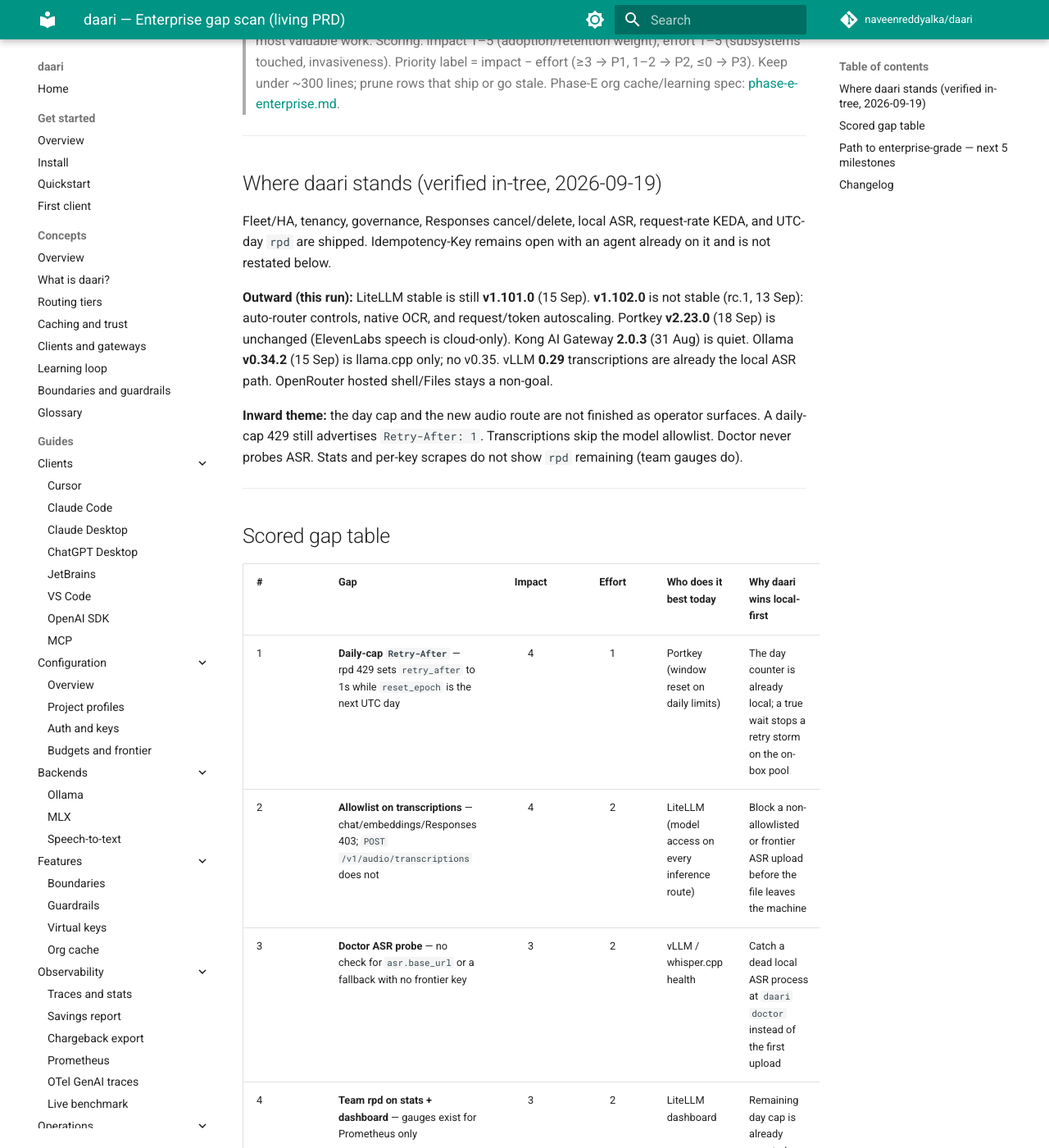
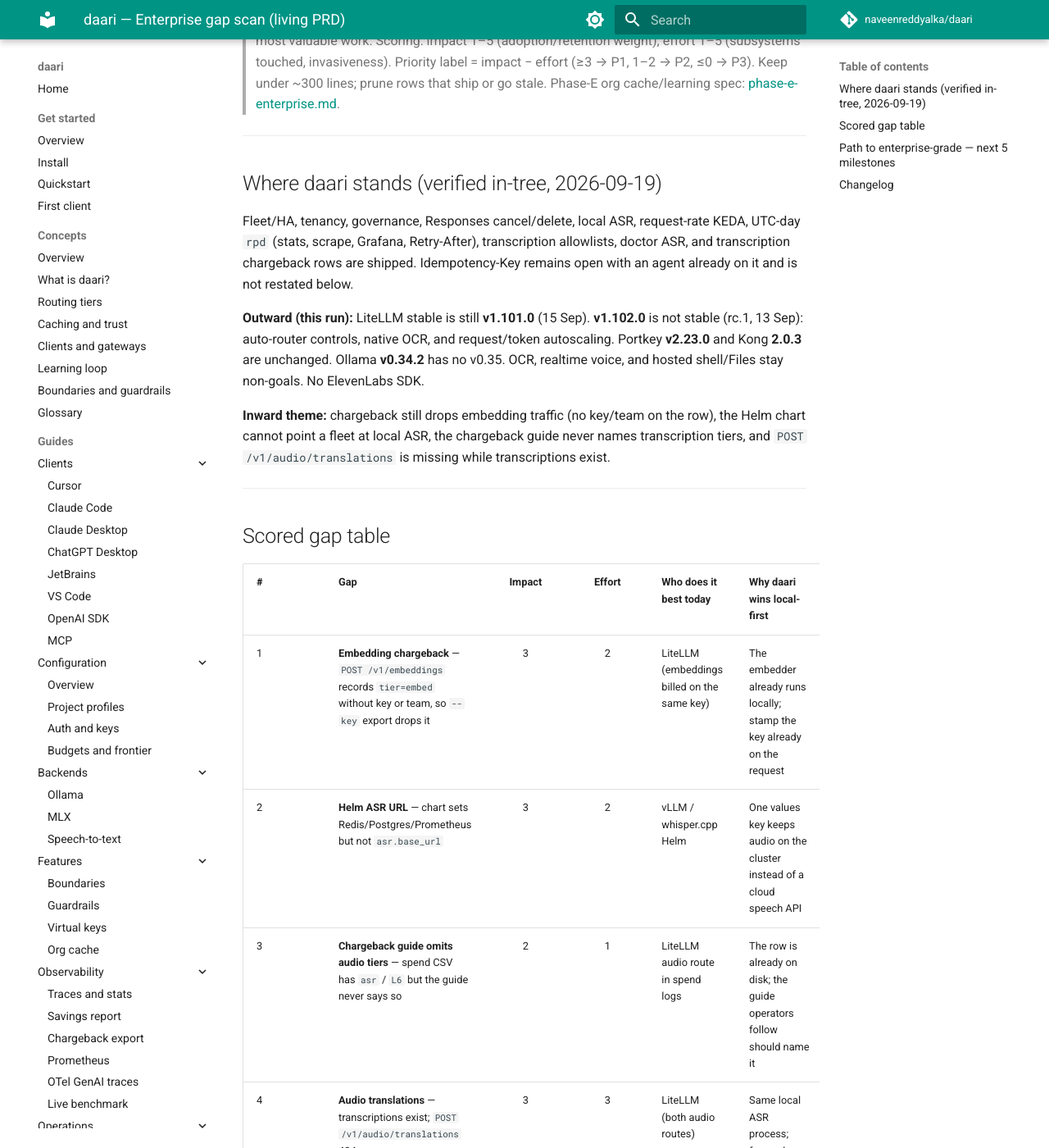
Before and after one commit to naveenreddyalka/daari, an MkDocs documentation site: the page built from docs/prd/ENTERPRISE.md, in a window 1280 px wide and 1400 px high, scrolled down 219 px. Shown: the whole window at 82% size. Built offline with MkDocs 1.6.1 and Material for MkDocs 9.7.7, drawn with Linux system fonts in a browser that asks for light colours; comment, search, counter and statistics services are not loaded; some of the changed text lies outside the part shown.

Commit message:
docs(prd): refresh enterprise gap scan after rpd and ASR drain (#759)
The day-cap and transcription operator surfaces shipped, so the scan moves to embedding chargeback, Helm ASR, and translations.

Co-authored-by: daari-autodev <autodev@users.noreply.github.com>
Co-authored-by: Cursor <cursoragent@cursor.com>

```diff
--- a/docs/prd/ENTERPRISE.md
+++ b/docs/prd/ENTERPRISE.md
@@ -14,21 +14,21 @@
 ## Where daari stands (verified in-tree, 2026-09-19)
 
 Fleet/HA, tenancy, governance, Responses cancel/delete, local ASR,
-request-rate KEDA, and UTC-day `rpd` are shipped. Idempotency-Key remains
-open with an agent already on it and is not restated below.
+request-rate KEDA, UTC-day `rpd` (stats, scrape, Grafana, Retry-After),
+transcription allowlists, doctor ASR, and transcription chargeback rows
+are shipped. Idempotency-Key remains open with an agent already on it and
+is not restated below.
 
 **Outward (this run):** LiteLLM stable is still **v1.101.0** (15 Sep).
 **v1.102.0** is not stable (rc.1, 13 Sep): auto-router controls, native OCR,
-and request/token autoscaling. Portkey **v2.23.0** (18 Sep) is unchanged
-(ElevenLabs speech is cloud-only). Kong AI Gateway **2.0.3** (31 Aug) is
-quiet. Ollama **v0.34.2** (15 Sep) is llama.cpp only; no v0.35. vLLM **0.29**
-transcriptions are already the local ASR path. OpenRouter hosted shell/Files
-stays a non-goal.
+and request/token autoscaling. Portkey **v2.23.0** and Kong **2.0.3** are
+unchanged. Ollama **v0.34.2** has no v0.35. OCR, realtime voice, and hosted
+shell/Files stay non-goals. No ElevenLabs SDK.
 
-**Inward theme:** the day cap and the new audio route are not finished as
-operator surfaces. A daily-cap 429 still advertises `Retry-After: 1`.
-Transcriptions skip the model allowlist. Doctor never probes ASR. Stats and
-per-key scrapes do not show `rpd` remaining (team gauges do).
+**Inward theme:** chargeback still drops embedding traffic (no key/team on
+the row), the Helm chart cannot point a fleet at local ASR, the chargeback
+guide never names transcription tiers, and `POST /v1/audio/translations`
+is missing while transcriptions exist.
 
 ---
 
@@ -36,26 +36,25 @@ per-key scrapes do not show `rpd` remaining (team gauges do).
 
 | # | Gap | Impact | Effort | Who does it best today | Why daari wins local-first | Action |
 |---|-----|:--:|:--:|------------------------|----------------------------|--------|
-| 1 | **Daily-cap `Retry-After`** — rpd 429 sets `retry_after` to 1s while `reset_epoch` is the next UTC day | 4 | 1 | Portkey (window reset on daily limits) | The day counter is already local; a true wait stops a retry storm on the on-box pool | File |
-| 2 | **Allowlist on transcriptions** — chat/embeddings/Responses 403; `POST /v1/audio/transcriptions` does not | 4 | 2 | LiteLLM (model access on every inference route) | Block a non-allowlisted or frontier ASR upload before the file leaves the machine | File |
-| 3 | **Doctor ASR probe** — no check for `asr.base_url` or a fallback with no frontier key | 3 | 2 | vLLM / whisper.cpp health | Catch a dead local ASR process at `daari doctor` instead of the first upload | File |
-| 4 | **Team rpd on stats + dashboard** — gauges exist for Prometheus only | 3 | 2 | LiteLLM dashboard | Remaining day cap is already counted locally; the dashboard should show it | File |
-| 5 | **Per-key rpd scrape** — team series only; key name, never the secret | 3 | 2 | LiteLLM per-key gauges | Alert on one laptop key without shipping key material to a cloud vendor | File |
-| 6 | **Idempotency-Key / WIF / A2A / SOC 2 / admin UI / OCR** | 2–4 | 2–5 | LiteLLM / cloud | Idempotency is already in progress; the rest stay deferred. No ElevenLabs SDK | Watch |
+| 1 | **Embedding chargeback** — `POST /v1/embeddings` records `tier=embed` without key or team, so `--key` export drops it | 3 | 2 | LiteLLM (embeddings billed on the same key) | The embedder already runs locally; stamp the key already on the request | File |
+| 2 | **Helm ASR URL** — chart sets Redis/Postgres/Prometheus but not `asr.base_url` | 3 | 2 | vLLM / whisper.cpp Helm | One values key keeps audio on the cluster instead of a cloud speech API | File |
+| 3 | **Chargeback guide omits audio tiers** — spend CSV has `asr` / `L6` but the guide never says so | 2 | 1 | LiteLLM audio route in spend logs | The row is already on disk; the guide operators follow should name it | File |
+| 4 | **Audio translations** — transcriptions exist; `POST /v1/audio/translations` 404s | 3 | 3 | LiteLLM (both audio routes) | Same local ASR process; forward translations, frontier only when enabled | File |
+| 5 | **Idempotency-Key / WIF / A2A / SOC 2 / admin UI / OCR** | 2–4 | 2–5 | LiteLLM / cloud | Idempotency is already in progress; the rest stay deferred | Watch |
 
-Pruned this run: Responses cancel/delete, local transcriptions, KEDA
-request-rate autoscaling, and the rpd cap itself (all shipped). OCR, realtime
-voice, and hosted shell/Files stay non-goals.
+Pruned this run: day-cap Retry-After, transcription allowlists, doctor ASR,
+team and per-key rpd (stats, scrape, Grafana), and transcription chargeback
+rows (all shipped).
 
 ---
 
 ## Path to enterprise-grade — next 5 milestones
 
-1. **Honest daily-cap retry** — `Retry-After` on an rpd 429 waits until the UTC day resets.
-2. **Allowlists cover audio** — the same 403 as chat, before any ASR upstream call.
-3. **Doctor knows ASR** — warn on an unreachable local base URL or a fallback with no key.
-4. **Day cap on the dashboard** — team rpd remaining on `/v1/daari/stats` and the web UI.
-5. **Per-key rpd series** — scrape remaining for keys that opted into a day cap.
+1. **Embedding rows on the key** — spend export attributes local embeddings to the virtual key and team.
+2. **Helm can point at local ASR** — `asr.baseUrl` becomes `DAARI_ASR__BASE_URL` when set.
+3. **Chargeback guide names audio** — `asr` vs `L6`, and denials write no row.
+4. **Translations beside transcriptions** — local-first `POST /v1/audio/translations`.
+5. **Idempotency** — still in progress; do not refile.
 
 Compliance non-goals (WIF, A2A, SOC 2, admin UI) stay deferred until a paying ask.
 
@@ -63,6 +62,11 @@ Compliance non-goals (WIF, A2A, SOC 2, admin UI) stay deferred until a paying as
 
 ## Changelog
 
+- **2026-09-19 (refill)** — Day-cap surfaces, transcription allowlists, doctor
+  ASR, and transcription chargeback shipped. Outward still flat: LiteLLM
+  v1.101.0 stable, v1.102.0 rc.1, Portkey v2.23.0, Kong 2.0.3, Ollama
+  v0.34.2. Filing embedding chargeback, Helm ASR URL, chargeback docs, and
+  audio translations. Idempotency left in progress.
 - **2026-09-19** — Prior lifecycle/audio/KEDA/rpd rows shipped. Outward flat:
   LiteLLM v1.101.0 stable (v1.102.0 still RC), Portkey v2.23.0, Kong 2.0.3,
   Ollama v0.34.2, no v0.35. Inward: day-cap retry, transcription allowlists,
```
